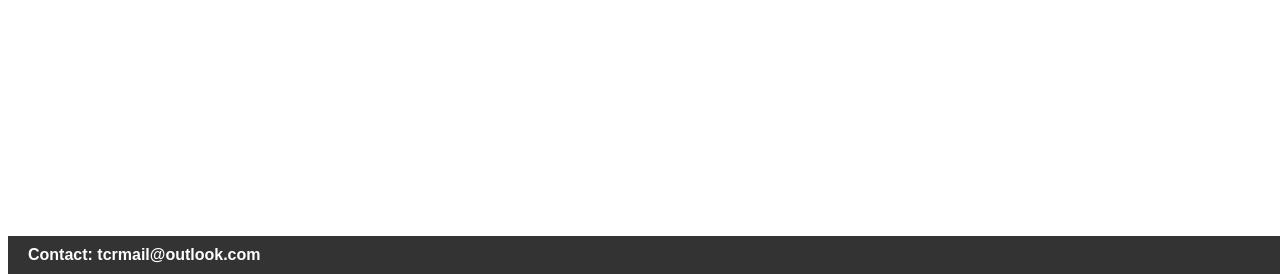
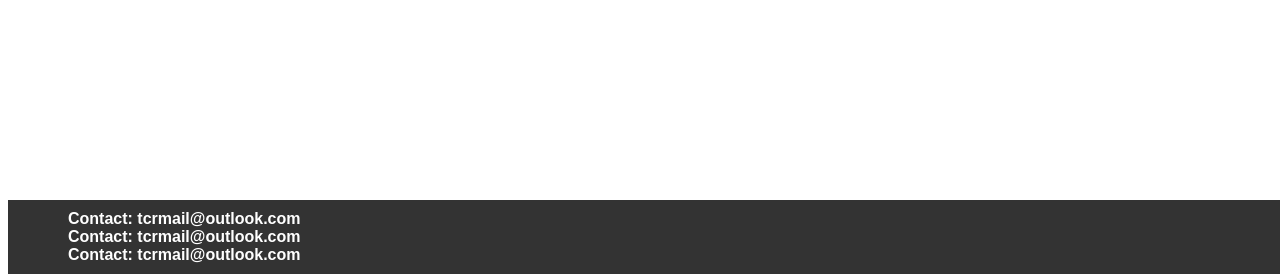
Before and after one commit to Wijayant-17/Periode-2-Game-delopment, a PHP site: page /Homepagina.html in a window 1280 px wide. Shown: the part 526-800 px from the top of the page. Run offline with PHP 8.4, Linux system fonts and the light colour scheme.

Commit message:
Footer aanpas

```diff
--- a/Project 2/Donatie.html
+++ b/Project 2/Donatie.html
@@ -43,6 +43,8 @@
         <nav class="footer-navbar">
             <ul>
                 <li class="navitem"><a href="mailto:tcrmail@outlook.com">Contact: tcrmail@outlook.com</a></li>
+                <li class="navitem"><a href="mailto:tcrmail@outlook.com">Contact: tcrmail@outlook.com</a></li>
+                <li class="navitem"><a href="mailto:tcrmail@outlook.com">Contact: tcrmail@outlook.com</a></li>
             </ul>
         </nav>
     </footer>
--- a/Project 2/Homepagina.html
+++ b/Project 2/Homepagina.html
@@ -42,7 +42,9 @@
     <footer>
         <nav class="footer-navbar">
             <ul>
-                <li class="navitem"><a href="mailto:tcrmail@outlook.com">Contact: tcrmail@outlook.com</a></li>
+                <li class="navitem"><a href="mailto:tcrmail@outlook.com">Contact: tcrmail@outlook.com</a></li> <br>
+                <li class="navitem"><a href="mailto:tcrmail@outlook.com">Contact: tcrmail@outlook.com</a></li> <br>
+                <li class="navitem"><a href="mailto:tcrmail@outlook.com">Contact: tcrmail@outlook.com</a></li> <br>
             </ul>
         </nav>
     </footer>
--- a/Project 2/style.css
+++ b/Project 2/style.css
@@ -72,15 +72,16 @@ body {
     background-color: #333;
     text-align: left;
     padding: 10px 0;
-    position: fixed;
+    position: absolute;
     bottom: 0;
     width: 100%;
+    float: inline-end;
 }
 
 nav.footer-navbar ul {
     list-style-type: none;
     margin: 0;
-    padding: 0;
+    padding: 10;
 }
 
 nav.footer-navbar li.navitem {
```
